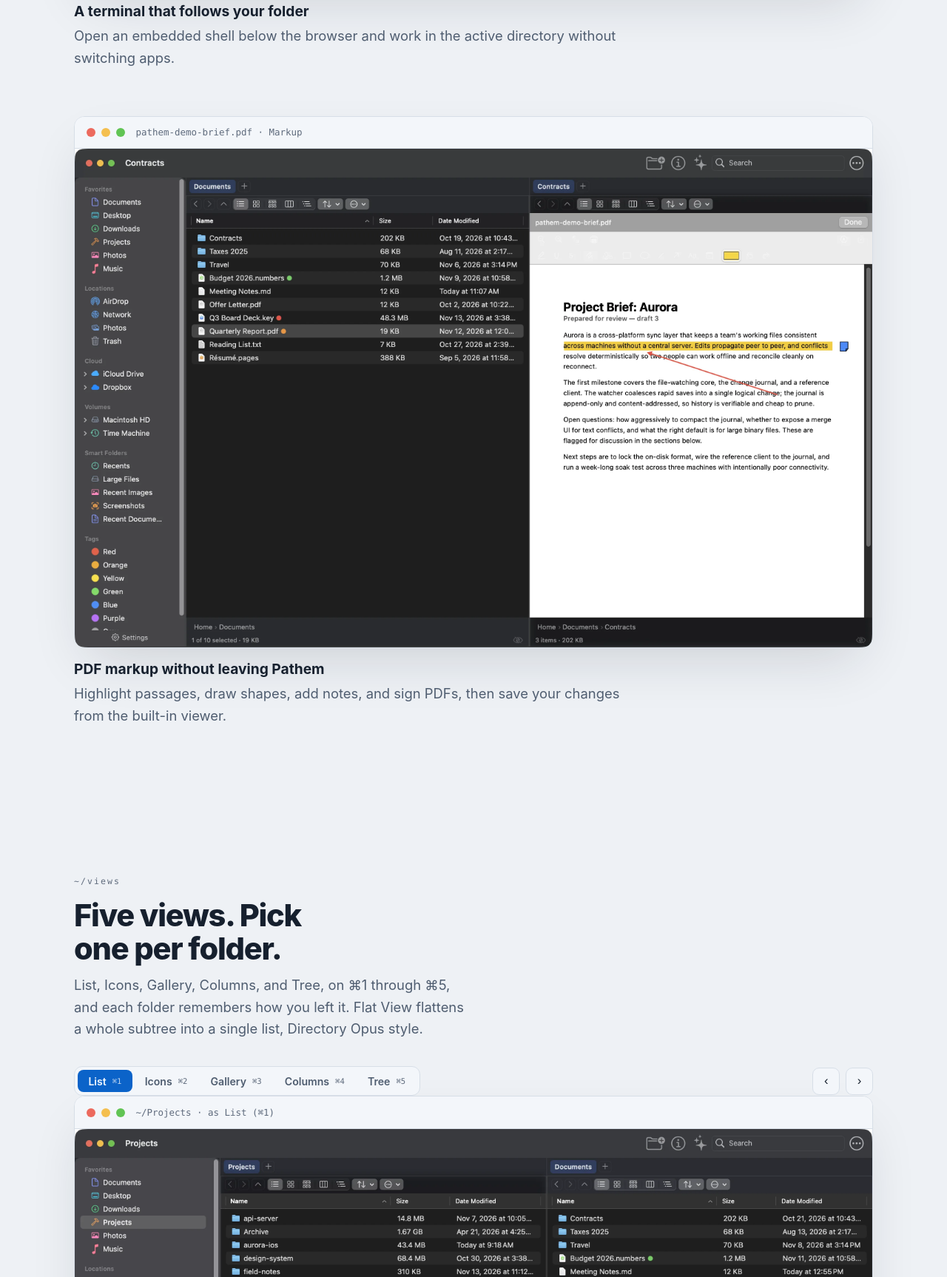
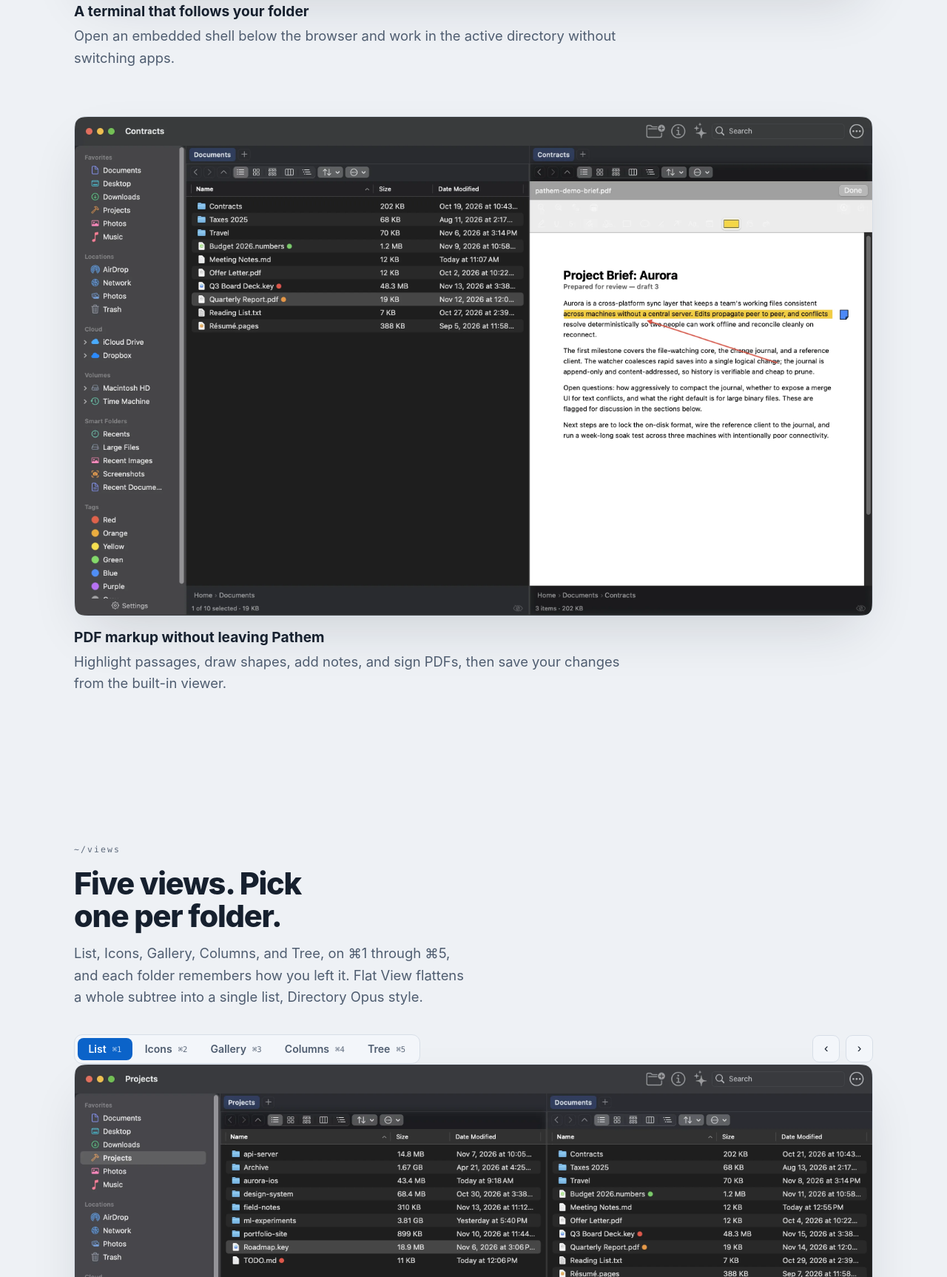
Before and after one commit to Scarcrux/Pathem, a plain HTML site: page site/index.html in a window 1280 px wide. Shown: the part 7440-9166 px from the top of the page at 74% size. Drawn offline with Linux system fonts and the light colour scheme.

Commit message:
fix(site): drop the fake title bars over real window screenshots
Trigger: the owner noticed doubled window chrome on https://pathem.app/ (the
view carousel showed the site's drawn title bar, traffic lights and
"~/Projects · as Tree (⌘5)" above the screenshot's own Pathem title bar and
toolbar).

Evidence: every screenshot asset is a full Pathem window with its own title
bar. Of the four site-drawn title bars, two wrapped such screenshots (the
view carousel and the PDF markup figure); the other two frame the
one-million-row video, which has no window chrome, and the HTML clipboard
demo, and are kept.

Change: the two redundant title bars are removed. The carousel keeps a
hidden stage-path span because its script still writes to it. HTML only, so
the inline style and script CSP hashes are unchanged. A headless Chrome
render of the page shows one title bar per screenshot.

Phase: 53

```diff
--- a/site/index.html
+++ b/site/index.html
@@ -657,10 +657,6 @@
     </figure>
     <figure class="feature-shot reveal">
       <div class="window">
-      <div class="titlebar">
-        <div class="lights"><span class="r"></span><span class="y"></span><span class="g"></span></div>
-        <span class="path">pathem-demo-brief.pdf &middot; Markup</span>
-      </div>
       <img src="/assets/view-markup.webp?v=3" width="1440" height="900" loading="lazy" alt="A PDF open in Pathem's markup viewer: a line of the document is highlighted in yellow, a red arrow points to it, and a blue sticky note sits in the margin. Highlight, draw, add shapes and notes, sign, and save, all without leaving the file manager." />
       </div>
       <figcaption>
@@ -693,10 +689,7 @@
     </div>
 
     <figure class="stage window reveal">
-      <div class="titlebar">
-        <div class="lights"><span class="r"></span><span class="y"></span><span class="g"></span></div>
-        <span class="path" id="stage-path">~/Projects &middot; as List (&#8984;1)</span>
-      </div>
+      <span class="path" id="stage-path" hidden></span>
       <div class="frames">
         <div class="frame active" role="tabpanel" id="frame-list" aria-labelledby="tab-list">
           <img src="/assets/view-list.webp?v=4" alt="Pathem list view: a Projects folder with folder sizes, dates and a colour tag, a file selected, beside a Documents folder in list view" width="1440" height="900" loading="eager" />
```
